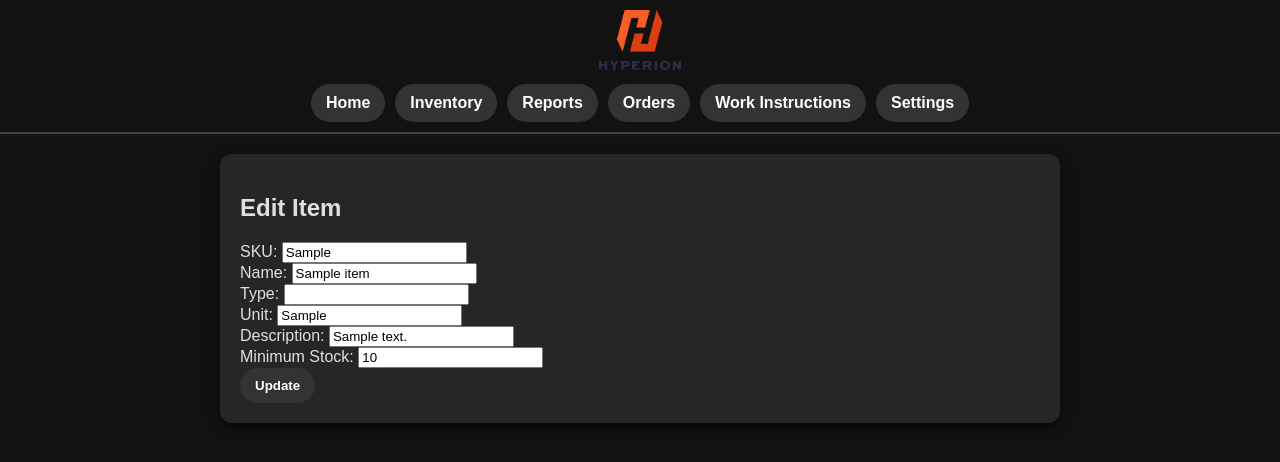
After one commit to baldus/Hyperion-Operations-Hub, a Flask app: page /inventory/item/1/edit in a window 1280 px wide. The commit adds this page. Shown: the top 462 px of the page. Run offline with Flask 3, Linux system fonts and the light colour scheme; tables that the repository leaves empty hold one stand-in row (values such as "Sample post").

Commit message:
Add item edit workflow

```diff
--- a/invapp2/invapp/routes/inventory.py
+++ b/invapp2/invapp/routes/inventory.py
@@ -222,6 +222,29 @@ def add_item():
     max_sku = db.session.query(db.func.max(Item.sku.cast(db.Integer))).scalar()
     next_sku = str(int(max_sku) + 1) if max_sku else "1"
     return render_template("inventory/add_item.html", next_sku=next_sku)
+
+
+@bp.route("/item/<int:item_id>/edit", methods=["GET", "POST"])
+def edit_item(item_id):
+    item = Item.query.get_or_404(item_id)
+
+    if request.method == "POST":
+        item.name = request.form["name"]
+        item.type = request.form.get("type", "").strip() or None
+        item.unit = request.form.get("unit", "ea").strip() or "ea"
+        item.description = request.form.get("description", "").strip()
+
+        min_stock_raw = request.form.get("min_stock", 0)
+        try:
+            item.min_stock = int(min_stock_raw or 0)
+        except (TypeError, ValueError):
+            item.min_stock = 0
+
+        db.session.commit()
+        flash(f"Item {item.sku} updated successfully", "success")
+        return redirect(url_for("inventory.list_items"))
+
+    return render_template("inventory/edit_item.html", item=item)
 
 
 @bp.route("/items/import", methods=["GET", "POST"])
--- /dev/null
+++ b/invapp2/invapp/templates/inventory/edit_item.html
@@ -0,0 +1,25 @@
+{% extends "base.html" %}
+{% block content %}
+<h2>Edit Item</h2>
+<form method="POST">
+  <label for="sku">SKU:</label>
+  <input type="text" name="sku" value="{{ item.sku }}" readonly><br>
+
+  <label for="name">Name:</label>
+  <input type="text" name="name" value="{{ item.name }}" required><br>
+
+  <label for="type">Type:</label>
+  <input type="text" name="type" value="{{ item.type or '' }}"><br>
+
+  <label for="unit">Unit:</label>
+  <input type="text" name="unit" value="{{ item.unit }}"><br>
+
+  <label for="description">Description:</label>
+  <input type="text" name="description" value="{{ item.description or '' }}"><br>
+
+  <label for="min_stock">Minimum Stock:</label>
+  <input type="number" name="min_stock" value="{{ item.min_stock or 0 }}"><br>
+
+  <button type="submit">Update</button>
+</form>
+{% endblock %}
--- a/invapp2/invapp/templates/inventory/list_items.html
+++ b/invapp2/invapp/templates/inventory/list_items.html
@@ -44,7 +44,7 @@
   </tr>
   {% for item in items %}
   <tr>
-    <td>{{ item.sku }}</td>
+    <td><a href="{{ url_for('inventory.edit_item', item_id=item.id) }}">{{ item.sku }}</a></td>
     <td>{{ item.name }}</td>
     <td>{{ item.type or '-' }}</td>
     <td>{{ item.unit }}</td>
```
